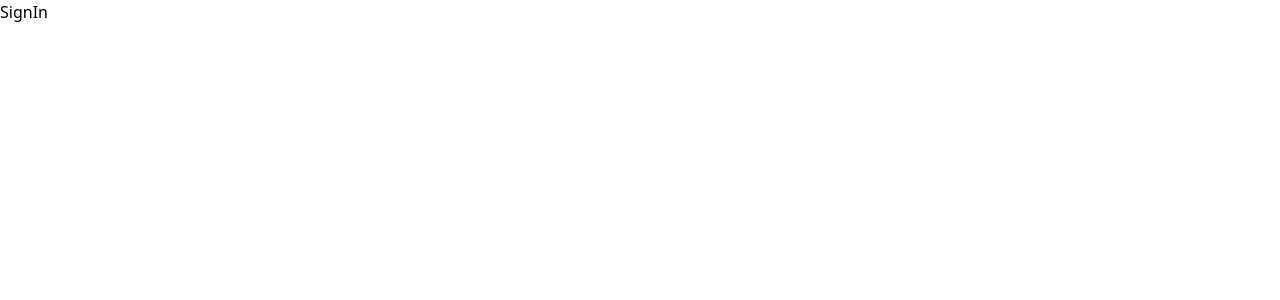
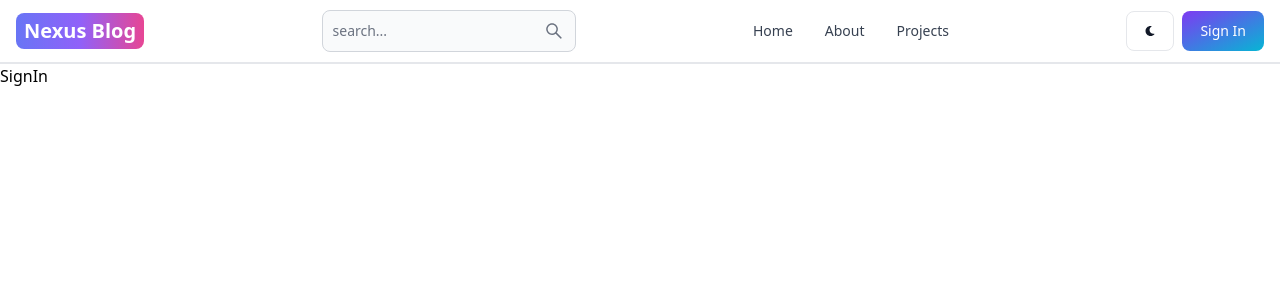
Before and after one commit to oshri1997/Nexus_Blog, a React (Vite) app in the folder frontend/: page /sign-in in a window 1280 px wide. Shown: the top 300 px of the page. Built offline with nearby package versions, Linux system fonts and the light colour scheme.

Commit message:
create the header

```diff
--- a/frontend/package.json
+++ b/frontend/package.json
@@ -10,8 +10,10 @@
     "preview": "vite preview"
   },
   "dependencies": {
+    "flowbite-react": "^0.7.3",
     "react": "^18.2.0",
     "react-dom": "^18.2.0",
+    "react-icons": "^5.0.1",
     "react-router-dom": "^6.22.3"
   },
   "devDependencies": {
--- a/frontend/src/App.tsx
+++ b/frontend/src/App.tsx
@@ -5,10 +5,12 @@
 import SignUp from "./pages/SignUp";
 import Dashboard from "./pages/Dashboard";
 import Projects from "./pages/Projects";
+import Header from "./components/Header";
 
 const App = () => {
   return (
     <BrowserRouter>
+      <Header />
       <Routes>
         <Route path="/" element={<Home />} />
         <Route path="/about" element={<About />} />
--- /dev/null
+++ b/frontend/src/components/Header.tsx
@@ -0,0 +1,58 @@
+import { Button, Navbar, TextInput } from "flowbite-react";
+import { Link } from "react-router-dom";
+import { AiOutlineSearch } from "react-icons/ai";
+import { FaMoon } from "react-icons/fa";
+import { useLocation } from "react-router-dom";
+
+export default function Header() {
+  const path = useLocation().pathname;
+  return (
+    <Navbar className="border-b-2">
+      <Link
+        to="/"
+        className="self-center px-2 py-1 text-sm font-semibold rounded-lg bg-gradient-to-r from-indigo-500 via-purple-500 to-pink-500 whitespace-nowrap sm:text-xl dark:text-white"
+      >
+        <span className="text-white ">Nexus Blog</span>
+      </Link>
+      <form>
+        <TextInput
+          type="text"
+          placeholder="search..."
+          rightIcon={AiOutlineSearch}
+          className="hidden lg:inline"
+        />
+      </form>
+      <Button className="w-12 h-10 lg:hidden" pill color="gray">
+        <AiOutlineSearch />
+      </Button>
+
+      <div className="flex gap-2 md:order-last ">
+        <Button className="hidden w-12 h-10 sm:inline" color="gray">
+          <FaMoon />
+        </Button>
+        <Link to="/sign-in">
+          <Button gradientDuoTone="purpleToBlue">Sign In</Button>
+        </Link>
+        <Navbar.Toggle />
+      </div>
+
+      <Navbar.Collapse className="">
+        <Link className="cursor-pointer" to="/">
+          <Navbar.Link active={path === "/"} as={"div"}>
+            Home
+          </Navbar.Link>
+        </Link>
+        <Link to="/about" className="cursor-pointer">
+          <Navbar.Link active={path === "/about"} as={"div"}>
+            About
+          </Navbar.Link>
+        </Link>
+        <Link to="/projects" className="cursor-pointer">
+          <Navbar.Link active={path === "/projects"} as={"div"}>
+            Projects
+          </Navbar.Link>
+        </Link>
+      </Navbar.Collapse>
+    </Navbar>
+  );
+}
--- a/frontend/tailwind.config.js
+++ b/frontend/tailwind.config.js
@@ -1,8 +1,12 @@
 /** @type {import('tailwindcss').Config} */
 export default {
-  content: ["./index.html", "./src/**/*.{js,ts,jsx,tsx}"],
+  content: [
+    "./index.html",
+    "./src/**/*.{js,ts,jsx,tsx}",
+    "node_modules/flowbite-react/lib/esm/**/*.js",
+  ],
   theme: {
     extend: {},
   },
-  plugins: [],
+  plugins: [require("flowbite/plugin")],
 };
```
Also changed, not shown: 1 other file (tests, documents, lock files or other folders).
